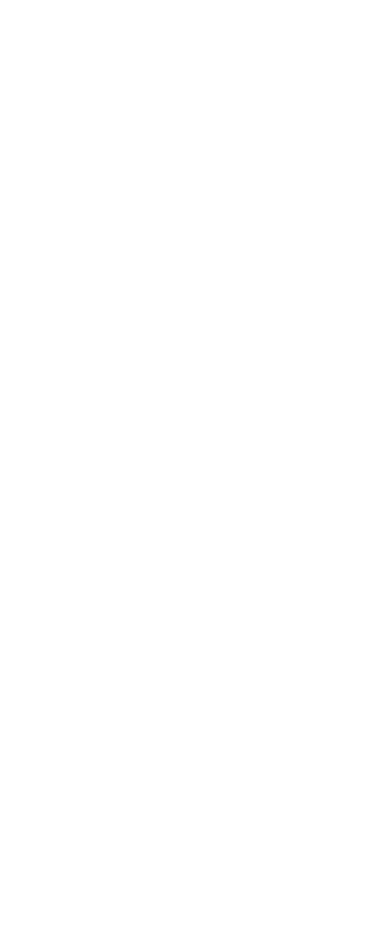
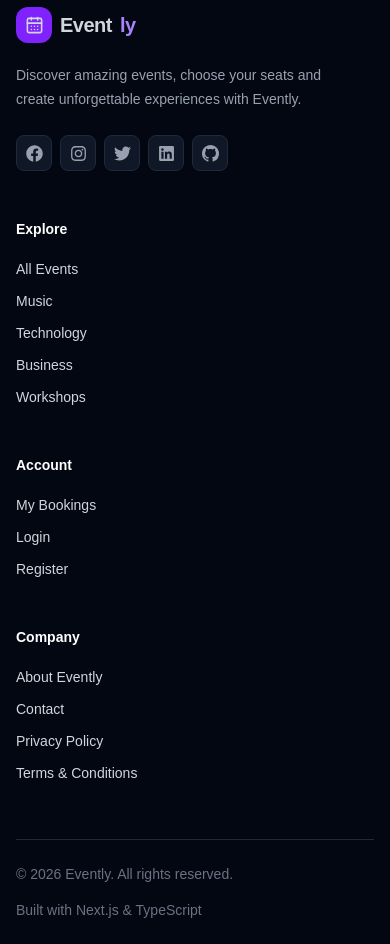
Before and after one commit to Romicha935/evently-ticket, a Next.js app: page / in a window 390 px wide. Shown: the part 9140-10084 px from the top of the page. Before the commit the page ends 9090 px from the top, so only its background shows below. Built offline with nearby package versions, Linux system fonts and the light colour scheme.

Commit message:
footer   section design

```diff
--- a/app/components/home/CTA.tsx
+++ b/app/components/home/CTA.tsx
@@ -29,18 +29,18 @@
             <div className="mt-8 flex flex-col items-center justify-center gap-3 sm:flex-row">
               <Link
                 href="/events"
-                className="inline-flex h-12 items-center justify-center gap-2 rounded-xl bg-violet-600 px-6 text-sm font-semibold text-white transition-colors hover:bg-violet-700"
+                className="inline-flex h-12 items-center justify-center gap-2 rounded-xl bg-violet-600 px-6 text-sm font-semibold !text-white transition-colors hover:bg-violet-700"
               >
                 Explore Events
                 <ArrowRight size={18} />
               </Link>
 
-              <Link
-                href="/register"
-                className="inline-flex h-12 items-center justify-center rounded-xl border border-gray-700 bg-gray-800 px-6 text-sm font-semibold text-white transition-colors hover:bg-gray-700"
-              >
-                Create an Account
-              </Link>
+             <Link
+  href="/register"
+  className="inline-flex h-12 items-center justify-center rounded-xl border border-gray-700 bg-gray-800 px-6 text-sm font-semibold !text-white transition-all hover:bg-gray-700 active:scale-95"
+>
+  Create an Account
+</Link>
             </div>
           </div>
         </div>
--- /dev/null
+++ b/app/components/layout/Footer.tsx
@@ -0,0 +1,161 @@
+import Link from "next/link";
+import {
+  CalendarDays,
+
+} from "lucide-react";
+
+import Container from "@/app/components/ui/Container";
+import { FaFacebook, FaInstagram, FaLinkedin, FaTwitter } from "react-icons/fa";
+import { BsGithub } from "react-icons/bs";
+
+const exploreLinks = [
+  { label: "All Events", href: "/events" },
+  { label: "Music", href: "/events?category=Music" },
+  { label: "Technology", href: "/events?category=Technology" },
+  { label: "Business", href: "/events?category=Business" },
+  { label: "Workshops", href: "/events?category=Workshop" },
+];
+
+const accountLinks = [
+  { label: "My Bookings", href: "/bookings" },
+  { label: "Login", href: "/login" },
+  { label: "Register", href: "/register" },
+];
+
+const companyLinks = [
+  { label: "About Evently", href: "#" },
+  { label: "Contact", href: "#" },
+  { label: "Privacy Policy", href: "#" },
+  { label: "Terms & Conditions", href: "#" },
+];
+
+export default function Footer() {
+  return (
+    <footer className="border-t border-gray-200 bg-gray-950 text-gray-300">
+      <Container>
+        <div className="grid gap-12 py-14 sm:grid-cols-2 lg:grid-cols-4 lg:py-16">
+          {/* Brand */}
+          <div className="lg:col-span-1">
+            <Link
+              href="/"
+              className="inline-flex items-center gap-2 text-xl font-bold tracking-tight text-white"
+            >
+              <span className="flex h-9 w-9 items-center justify-center rounded-xl bg-violet-600">
+                <CalendarDays size={19} />
+              </span>
+
+              Event<span className="text-violet-400">ly</span>
+            </Link>
+
+            <p className="mt-5 max-w-xs text-sm leading-6 text-gray-400">
+              Discover amazing events, choose your seats and create
+              unforgettable experiences with Evently.
+            </p>
+
+            <div className="mt-6 flex items-center gap-2">
+              <SocialButton label="Facebook">
+                <FaFacebook size={17} />
+              </SocialButton>
+
+              <SocialButton label="Instagram">
+                <FaInstagram size={17} />
+              </SocialButton>
+
+              <SocialButton label="Twitter">
+                <FaTwitter size={17} />
+              </SocialButton>
+
+              <SocialButton label="LinkedIn">
+                <FaLinkedin size={17} />
+              </SocialButton>
+
+              <SocialButton label="GitHub">
+                <BsGithub size={17} />
+              </SocialButton>
+            </div>
+          </div>
+
+          {/* Explore */}
+          <FooterColumn title="Explore">
+            {exploreLinks.map((link) => (
+              <FooterLink key={link.label} {...link} />
+            ))}
+          </FooterColumn>
+
+          {/* Account */}
+          <FooterColumn title="Account">
+            {accountLinks.map((link) => (
+              <FooterLink key={link.label} {...link} />
+            ))}
+          </FooterColumn>
+
+          {/* Company */}
+          <FooterColumn title="Company">
+            {companyLinks.map((link) => (
+              <FooterLink key={link.label} {...link} />
+            ))}
+          </FooterColumn>
+        </div>
+
+        {/* Bottom */}
+        <div className="flex flex-col gap-4 border-t border-gray-800 py-6 text-sm sm:flex-row sm:items-center sm:justify-between">
+          <p className="text-gray-500">
+            © {new Date().getFullYear()} Evently. All rights reserved.
+          </p>
+
+          <p className="text-gray-500">
+            Built with Next.js & TypeScript
+          </p>
+        </div>
+      </Container>
+    </footer>
+  );
+}
+
+interface FooterColumnProps {
+  title: string;
+  children: React.ReactNode;
+}
+
+function FooterColumn({ title, children }: FooterColumnProps) {
+  return (
+    <div>
+      <h3 className="text-sm font-semibold text-white">{title}</h3>
+
+      <nav className="mt-5 flex flex-col gap-3">{children}</nav>
+    </div>
+  );
+}
+
+interface FooterLinkProps {
+  label: string;
+  href: string;
+}
+
+function FooterLink({ label, href }: FooterLinkProps) {
+  return (
+    <Link
+      href={href}
+      className="w-fit text-sm text-gray-400 transition-colors hover:text-violet-400"
+    >
+      {label}
+    </Link>
+  );
+}
+
+interface SocialButtonProps {
+  label: string;
+  children: React.ReactNode;
+}
+
+function SocialButton({ label, children }: SocialButtonProps) {
+  return (
+    <button
+      type="button"
+      aria-label={label}
+      className="flex h-9 w-9 items-center justify-center rounded-lg border border-gray-800 bg-gray-900 text-gray-400 transition-colors hover:border-violet-600 hover:bg-violet-600 hover:text-white"
+    >
+      {children}
+    </button>
+  );
+}
--- a/app/layout.tsx
+++ b/app/layout.tsx
@@ -2,6 +2,7 @@
 
 import "./globals.css";
 import Navbar from "./components/layout/Navbar";
+import Footer from "./components/layout/Footer";
 
 
 export const metadata: Metadata = {
@@ -21,6 +22,7 @@
         <Navbar />
 
         <main>{children}</main>
+        <Footer/>
       </body>
     </html>
   );
--- a/package.json
+++ b/package.json
@@ -12,7 +12,8 @@
     "lucide-react": "^1.42.0",
     "next": "16.3.4",
     "react": "19.2.8",
-    "react-dom": "19.2.8"
+    "react-dom": "19.2.8",
+    "react-icons": "^5.7.0"
   },
   "devDependencies": {
     "@tailwindcss/postcss": "^4",
```
Also changed, not shown: 1 other file (tests, documents, lock files or other folders).
